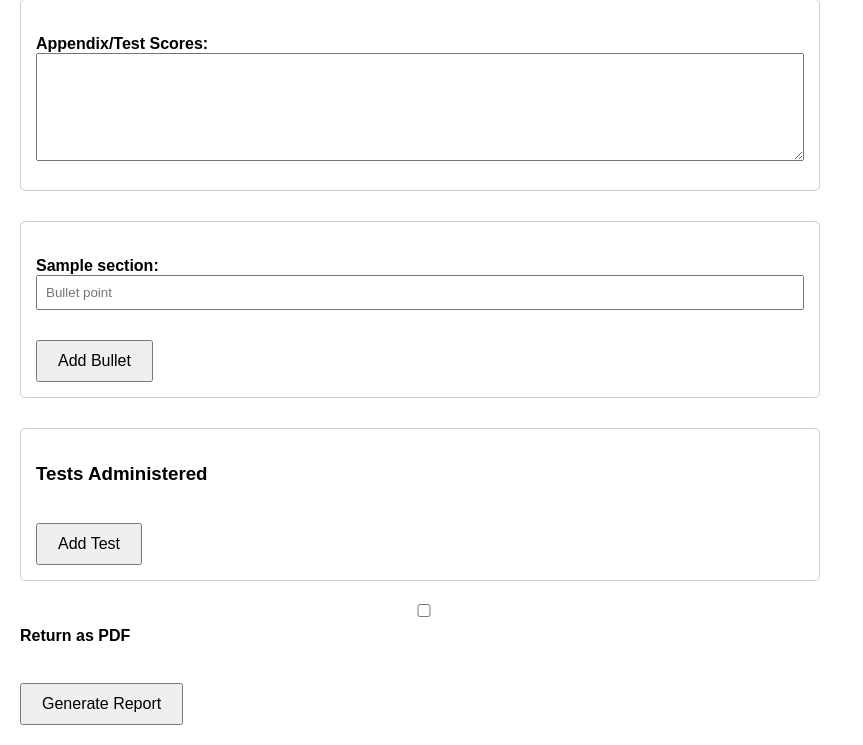
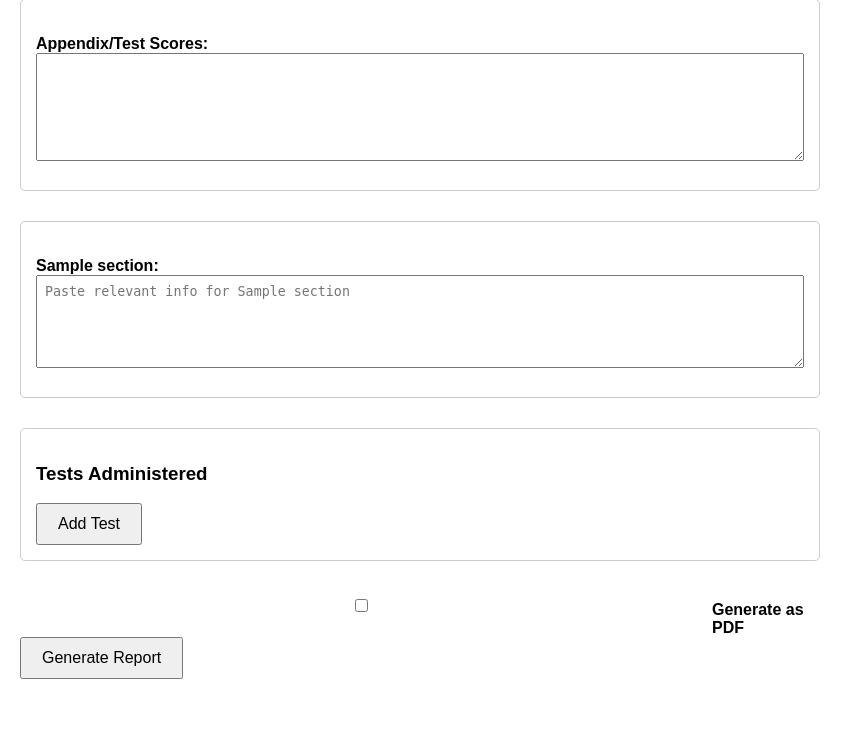
Before and after one commit to jackbaum33/psych-write, a Flask app: template templates/form.html in a window 1280 px wide. Shown: the part 772-1517 px from the top of the page, without its empty margins (0-863 px from the left). After the commit the page ends 1451 px from the top, so only its background shows below. Run offline with Flask 3, Linux system fonts and the light colour scheme; the template is opened without the code that fills it: most values are stand-ins (such as "Sample title", 1, 10 or a date in 2020).

Commit message:
refactored code

```diff
--- a/app.py
+++ b/app.py
@@ -1,10 +1,8 @@
-# app.py
 from flask import Flask, render_template, request, send_file
 from docx import Document
 import tempfile, os, platform, subprocess
 from openai import OpenAI
 from docx2pdf import convert
-import json
 
 client = OpenAI()
 
@@ -20,31 +18,36 @@ SECTIONS = {
     "recommendations": "Recommendations"
 }
 
-def create_batched_prompt(sections, appendix):
-    entries = []
-    for section in sections:
-        entries.append({
-            "heading": section["heading"],
-            "bullets": section["bullets"]
-        })
-    return (
-        f"Generate a JSON object where each key is the heading of a neuropsychological report section and the value is a paragraph based on the given bullet points and appendix.\n"
-        f"Only return JSON.\n\n"
-        f"Data: {json.dumps({'sections': entries, 'appendix': appendix})}"
+def batched_generate_paragraphs(section_prompts, appendix):
+    combined_prompt = "".join(
+        f"### {i+1}. {label}\n{content}\n" for i, (content, label) in enumerate(section_prompts)
     )
+    prompt = (
+        f"You are a clinical psychologist drafting a neuropsychological report. For each section below, write a clear, professional paragraph.\n"
+        f"Incorporate relevant insights from the test appendix where applicable.\n"
+        f"Respond ONLY with the numbered paragraphs in the same order.\n"
+        f"\n{combined_prompt}\n\nAppendix/Test Scores:\n{appendix}\n"
+    )
+    response = client.chat.completions.create(
+        model="gpt-4o",
+        messages=[{"role": "user", "content": prompt}],
+        temperature=0.7,
+    )
+    return [p.strip() for p in response.choices[0].message.content.strip().split("\n") if p.strip()]
 
-def create_test_prompt(test_sections, appendix):
-    entries = []
-    for test in test_sections:
-        entries.append({
-            "test_name": test["test_name"],
-            "bullets": test["bullets"]
-        })
-    return (
-        f"Generate a JSON object where each key is the test name and the value is a paragraph interpreting the bullet points and appendix.\n"
-        f"Only return JSON.\n\n"
-        f"Data: {json.dumps({'tests': entries, 'appendix': appendix})}"
+def generate_test_analysis(test_name, appendix):
+    prompt = (
+        f"Please write a paragraph analyzing the results and significance of the following neuropsychological test: {test_name}. "
+        f"Use the appendix information below to guide the interpretation if relevant.\n\n"
+        f"Appendix/Test Scores:\n{appendix}\n"
+        f"Professional Analysis:"
     )
+    response = client.chat.completions.create(
+        model="gpt-4o",
+        messages=[{"role": "user", "content": prompt}],
+        temperature=0.7,
+    )
+    return response.choices[0].message.content.strip()
 
 @app.route("/")
 def index():
@@ -55,7 +58,6 @@ def generate():
     data = request.form
     doc = Document("doc_templates/report_template.docx")
 
-    # Basic fields
     for field in ["name", "dob", "age", "grade", "school", "eval_dates"]:
         placeholder = f"{{{{{field}}}}}"
         for paragraph in doc.paragraphs:
@@ -66,54 +68,41 @@ def generate():
     footer_information = data.get("footer_information", psychologist_name)
     appendix = data.get("appendix", "")
 
-    # Prepare section bullets
-    sections_with_bullets = []
+    section_prompts = []
     for key, label in SECTIONS.items():
-        bullets = [b for b in data.getlist(key) if b.strip()]
-        if bullets:
-            sections_with_bullets.append({"key": key, "heading": label, "bullets": bullets})
+        text = data.get(key, "").strip()
+        if text:
+            section_prompts.append((f"{label} Section\n{text}", f"{{{{{key}_paragraph}}}}"))
 
-    # Generate all paragraphs in one call
-    if sections_with_bullets:
-        prompt = create_batched_prompt(sections_with_bullets, appendix)
-        response = client.chat.completions.create(
-            model="gpt-4o",
-            messages=[{"role": "user", "content": prompt}],
-            temperature=0.7,
-        )
-        paragraphs_json = json.loads(response.choices[0].message.content.strip())
+    paragraphs = batched_generate_paragraphs(section_prompts, appendix)
+    for (_, placeholder), paragraph in zip(section_prompts, paragraphs):
+        for paragraph_obj in doc.paragraphs:
+            if placeholder in paragraph_obj.text:
+                paragraph_obj.text = paragraph_obj.text.replace(placeholder, paragraph)
 
-        for section in sections_with_bullets:
-            key = section["key"]
-            heading = section["heading"]
-            paragraph_text = paragraphs_json.get(heading, "")
-            placeholder = f"{{{{{key}_paragraph}}}}"
-            for paragraph_obj in doc.paragraphs:
-                if placeholder in paragraph_obj.text:
-                    paragraph_obj.text = paragraph_obj.text.replace(placeholder, paragraph_text)
-
-    # Prepare test sections
+    # Handle test sections
     test_sections = [ts for ts in data.getlist("test_types") if ts.strip()]
-    test_data = []
+    test_texts = []
     for i, test_name in enumerate(test_sections, start=1):
         test_bullets = [b for b in data.getlist(f"test_{i}_bullets") if b.strip()]
-        test_data.append({"test_name": test_name, "bullets": test_bullets})
+        section_text = f"\n\n{test_name}:\n"
+        if test_bullets:
+            bullet_text = "\n".join(f"- {b}" for b in test_bullets)
+            test_prompt = (
+                f"Write a professional paragraph summarizing the following test and bullet points.\n"
+                f"Test: {test_name}\nBullets:\n{bullet_text}\n\nAppendix:\n{appendix}"
+            )
+            test_response = client.chat.completions.create(
+                model="gpt-4o",
+                messages=[{"role": "user", "content": test_prompt}],
+                temperature=0.7,
+            )
+            section_text += test_response.choices[0].message.content.strip() + "\n"
+        analysis = generate_test_analysis(test_name, appendix)
+        section_text += analysis
+        test_texts.append(section_text)
 
-    # Generate test paragraphs in one call
-    full_test_section = ""
-    if test_data:
-        test_prompt = create_test_prompt(test_data, appendix)
-        response = client.chat.completions.create(
-            model="gpt-4o",
-            messages=[{"role": "user", "content": test_prompt}],
-            temperature=0.7,
-        )
-        test_paragraphs = json.loads(response.choices[0].message.content.strip())
-        for test in test_data:
-            test_name = test["test_name"]
-            paragraph = test_paragraphs.get(test_name, "")
-            full_test_section += f"\n\n{test_name}:\n{paragraph}\n"
-
+    full_test_section = "\n\n".join(test_texts)
     test_list_string = ", ".join(test_sections)
 
     for paragraph_obj in doc.paragraphs:
@@ -124,7 +113,6 @@ def generate():
         if "{{footer_information}}" in paragraph_obj.text:
             paragraph_obj.text = paragraph_obj.text.replace("{{footer_information}}", footer_information)
 
-    # Footer
     section = doc.sections[-1]
     footer = section.footer
     footer_paragraph = footer.paragraphs[0]
--- a/templates/form.html
+++ b/templates/form.html
@@ -27,29 +27,23 @@
       border: 1px solid #ccc;
       border-radius: 5px;
     }
-    .bullet-container div {
-      margin-bottom: 5px;
-    }
     .test-block {
       margin-bottom: 20px;
       padding: 10px;
       border: 1px dashed #ccc;
     }
+    .inline {
+      display: flex;
+      align-items: center;
+      gap: 10px;
+      margin-top: 20px;
+    }
     button {
       padding: 10px 20px;
       font-size: 16px;
-      margin-top: 20px;
     }
   </style>
   <script>
-    function addBullet(sectionId) {
-      const container = document.getElementById(sectionId);
-      const input = document.createElement("input");
-      input.name = sectionId;
-      input.placeholder = "Bullet point";
-      container.appendChild(input);
-    }
-
     function addTest() {
       const testsContainer = document.getElementById("tests");
       const index = testsContainer.children.length + 1;
@@ -112,10 +106,7 @@
     {% for key, label in sections.items() %}
     <div class="section">
       <label>{{ label }}:</label>
-      <div id="{{ key }}" class="bullet-container">
-        <input type="text" name="{{ key }}" placeholder="Bullet point" />
-      </div>
-      <button type="button" onclick="addBullet('{{ key }}')">Add Bullet</button>
+      <textarea name="{{ key }}" rows="5" placeholder="Paste relevant info for {{ label }}"></textarea>
     </div>
     {% endfor %}
 
@@ -125,8 +116,11 @@
       <button type="button" onclick="addTest()">Add Test</button>
     </div>
 
-    <label><input type="checkbox" name="pdf" /> Return as PDF</label>
-    <br />
+    <div class="inline">
+      <input type="checkbox" name="pdf" id="pdfCheckbox" />
+      <label for="pdfCheckbox">Generate as PDF</label>
+    </div>
+
     <button type="submit">Generate Report</button>
   </form>
 </body>
```
